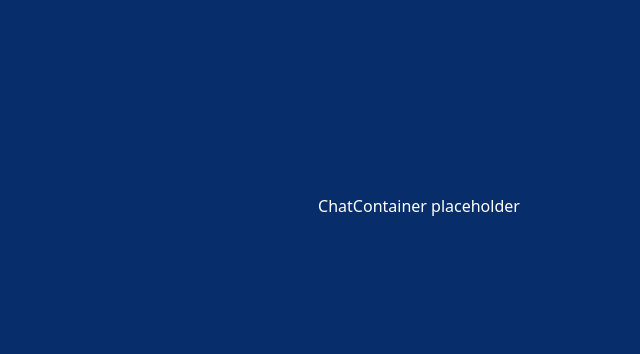
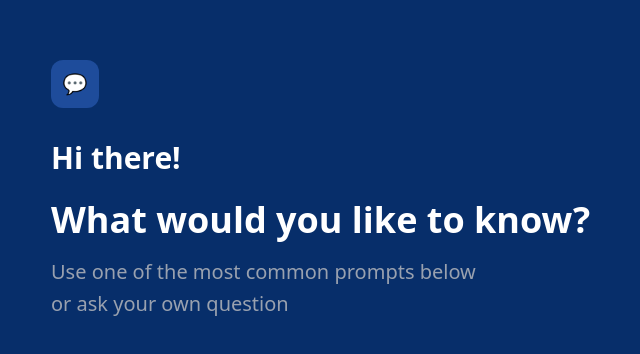
Before and after one commit to malyshenko-developer/go-react-ai-chat, a React (Vite) app in the folder frontend/: page / in a window 1280 px wide. Shown: the part 194-548 px from the top of the page, without its empty margins (221-861 px from the left). Built offline with nearby package versions, Linux system fonts and the light colour scheme.

Commit message:
feat: add WelcomeScreen component

```diff
--- a/frontend/src/components/ChatContainer.tsx
+++ b/frontend/src/components/ChatContainer.tsx
@@ -1,3 +1,33 @@
+import { useState } from "react"
+
+import { useChat } from "@/hooks/useChat.ts"
+
+import { WelcomeScreen } from "@/components/WelcomeScreen.tsx"
+
 export const ChatContainer = () => {
-    return <div className={"text-white"}>ChatContainer placeholder</div>
+	const { messages, isLoading, error, send, clearError } = useChat()
+	const [inputValue, setInputValue] = useState("")
+
+	const handleSend = () => {
+		if (inputValue.trim() && !isLoading) {
+			send(inputValue.trim())
+			setInputValue("")
+		}
+	}
+
+	return (
+		<div className={"text-white w-full max-w-3xl mx-auto px-4 py-8"}>
+			{messages.length === 0 && <WelcomeScreen />}
+
+			{messages.length > 0 && (
+				<div className="text-white">Messages will be here</div>
+			)}
+
+			{isLoading && <div className="text-white">Loading...</div>}
+
+			{error && (
+				<div className="bg-red-100 text-red-700 p-2 rounded mb-2">{error}</div>
+			)}
+		</div>
+	)
 }
--- /dev/null
+++ b/frontend/src/components/WelcomeScreen.tsx
@@ -0,0 +1,16 @@
+export const WelcomeScreen = () => {
+	return (
+		<div className="flex flex-col mb-8">
+			<div className="text-xl h-12 w-12 bg-[#1E4C9B] flex items-center justify-center rounded-xl mb-8">
+				💬
+			</div>
+			<h2 className="text-3xl text-white font-semibold mb-6">Hi there!</h2>
+			<h1 className="text-4xl text-white font-bold mb-4">
+				What would you like to know?
+			</h1>
+			<p className="text-gray-400 text-xl/[2rem] max-w-md">
+				Use one of the most common prompts below or ask your own question
+			</p>
+		</div>
+	)
+}
--- a/frontend/src/index.css
+++ b/frontend/src/index.css
@@ -4,8 +4,6 @@
 *::before,
 *::after {
 	box-sizing: border-box;
-	margin: 0;
-	padding: 0;
 }
 
 body {
```
